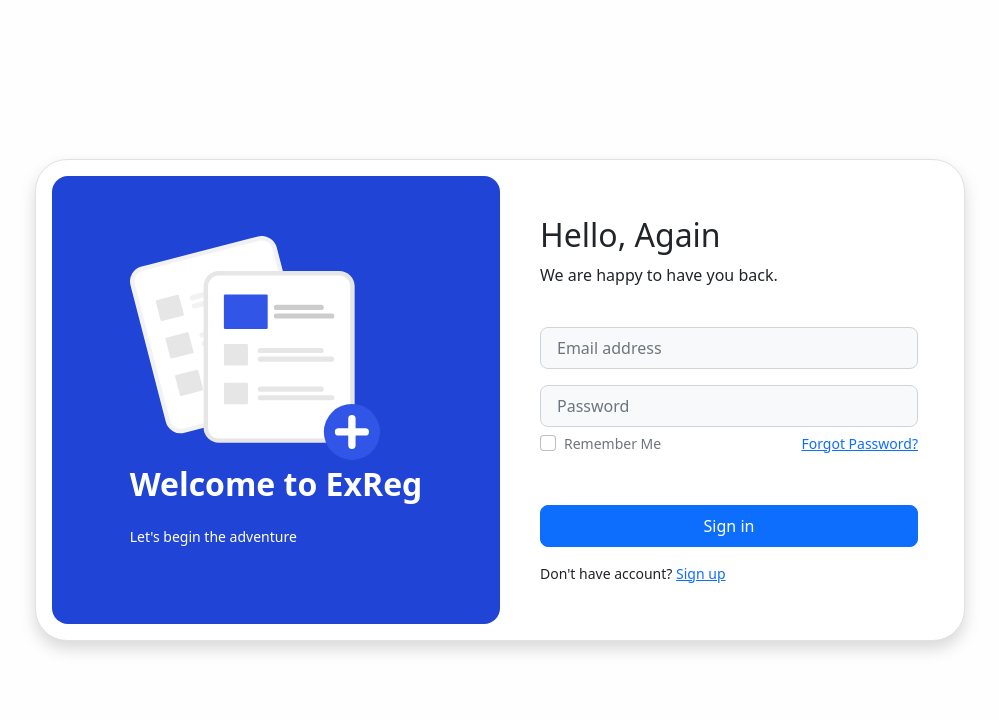
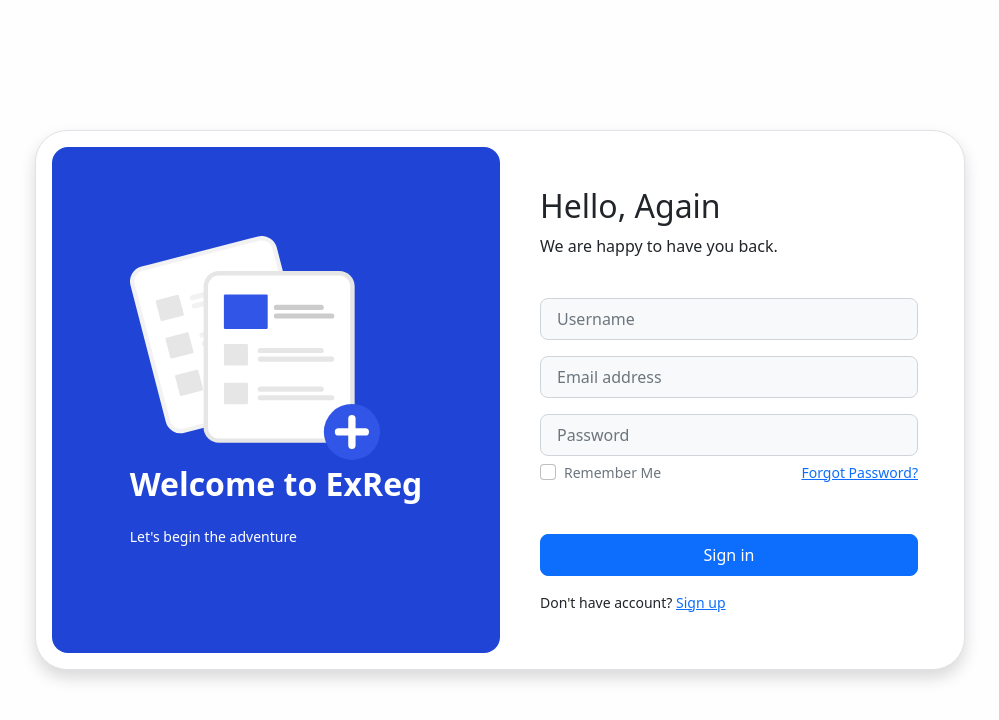
Before and after one commit to bEn1302/explant_register, a Django app: page /users/sign_in in a window 1280 px wide. Shown: the top 720 px of the page, without its empty margins (140-1139 px from the left). Run offline with Django 4.2, Linux system fonts and the light colour scheme.

Commit message:
Anmeldung

```diff
--- a/users/templates/authentication/sign_in.html
+++ b/users/templates/registration/sign_in.html
@@ -54,11 +54,22 @@
               <h2>Hello, Again</h2>
               <p>We are happy to have you back.</p>
             </div>
+            <form action="" method="POST">
+              {% csrf_token %}
+              <div class="input-group mb-3">
+                <input
+                  type="text"
+                  class="form-control form-control-lg bg-light fs-6"
+                  placeholder="Username"
+                  name="username"
+                />
+              </div>
               <div class="input-group mb-3">
                 <input
                   type="email"
                   class="form-control form-control-lg bg-light fs-6"
                   placeholder="Email address"
+                  name="email"
                 />
               </div>
               <div class="input-group mb-1">
@@ -66,8 +77,10 @@
                   type="password"
                   class="form-control form-control-lg bg-light fs-6"
                   placeholder="Password"
+                  name="password"
                 />
               </div>
+
               <div class="input-group mb-5 d-flex justify-content-between">
                 <div class="form-check">
                   <input
@@ -75,7 +88,9 @@
                     class="form-check-input"
                     id="form-check"
                   />
-                <label for="form-check" class="form-check-label text-secondary"
+                  <label
+                    for="form-check"
+                    class="form-check-label text-secondary"
                     ><small>Remember Me</small></label
                   >
                 </div>
@@ -84,8 +99,11 @@
                 </div>
               </div>
               <div class="input-group mb-3">
-              <button class="btn btn-lg btn-primary w-100 fs-6">Sign in</button>
+                <button type="submit" class="btn btn-lg btn-primary w-100 fs-6">
+                  Sign in
+                </button>
               </div>
+            </form>
             <div class="row">
               <small
                 >Don't have account? <a href="sign_up.html">Sign up</a></small
--- a/users/views.py
+++ b/users/views.py
@@ -3,4 +3,17 @@ from django.contrib.auth import authenticate, login, logout
 from django.contrib import messages
 
 def login_user(request):
-    return render(request, 'authentication/sign_in.html', {})
+    if request.method == 'POST':
+        username = request.POST["username"]
+        email = request.POST["email"]
+        password = request.POST["password"]
+        user = authenticate(request, username=username, email=email, password=password)
+        if user is not None:
+            login(request, user)
+            return redirect('home')
+            ...
+        else:
+            messages.success(request, ("Incorrect username or password."))
+            return redirect('sign_in')
+    else:
+        return render(request, 'registration/sign_in.html', {})
```
Lines whose indentation alone changed are shown as unchanged.
